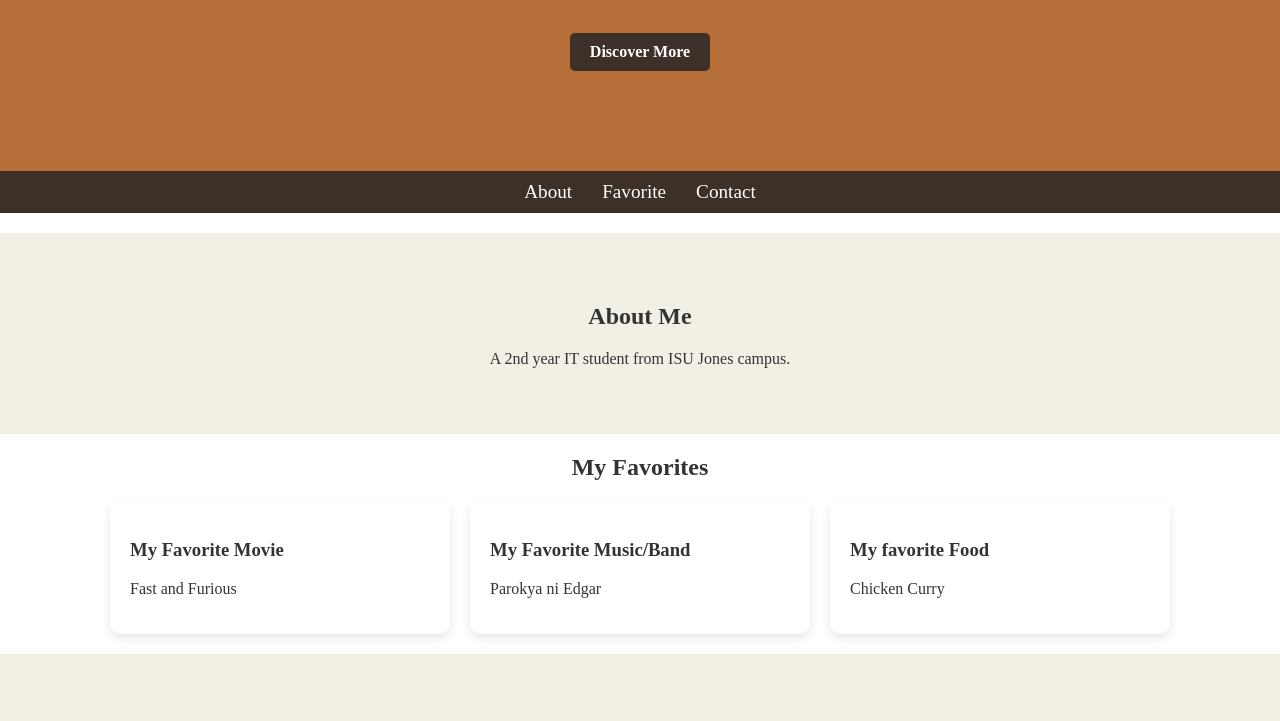
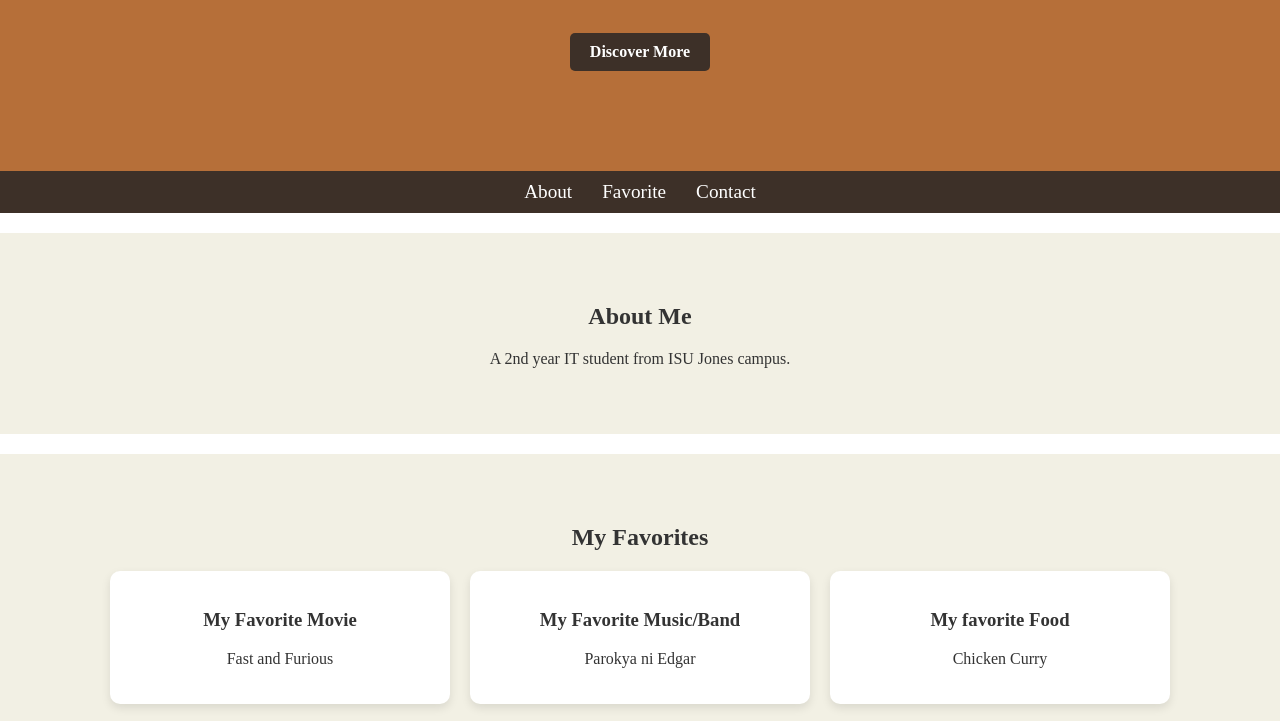
Before and after one commit to J1603/LeatherLounge, a plain HTML site: page about.html in a window 1280 px wide. Shown: the part 201-922 px from the top of the page. Drawn offline with Linux system fonts and the light colour scheme.

Commit message:
Update about.html

```diff
--- a/about.html
+++ b/about.html
@@ -25,7 +25,7 @@
     <h2>About Me</h2>
     <p>A 2nd year IT student from ISU Jones campus.</p>
 </section>
-<section id="myFavorite" class="selection slide-in">
+<section id="myFavorite" class="section slide-in">
 <center><h2>My Favorites</h2></center>
 <div class="projects">
     <div class="project-card hover-grow">
```
